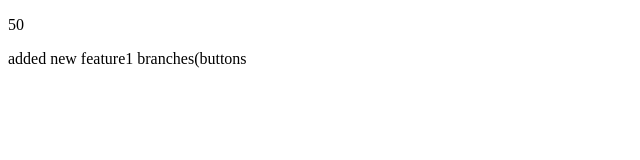
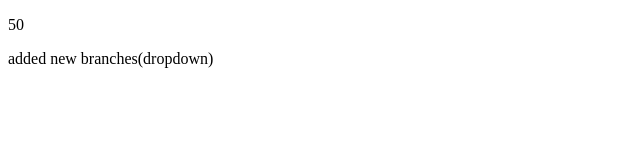
Before and after one commit to saurabhpohare-dev/localrepo, a plain HTML site: page index.html in a window 1280 px wide. Shown: the full height of the page, 0-640 px from the left. Drawn offline with Linux system fonts and the light colour scheme.

Commit message:
dropdown

```diff
--- a/index.html
+++ b/index.html
@@ -2,7 +2,7 @@
 <html>
   <body>
     <p id="demo"></p>
-    <p> added new feature1 branches(buttons</p>
+    <p> added new  branches(dropdown)</p>
     <script>
 
      document.getElementById("demo").innerHTML=5 * 10;
```
